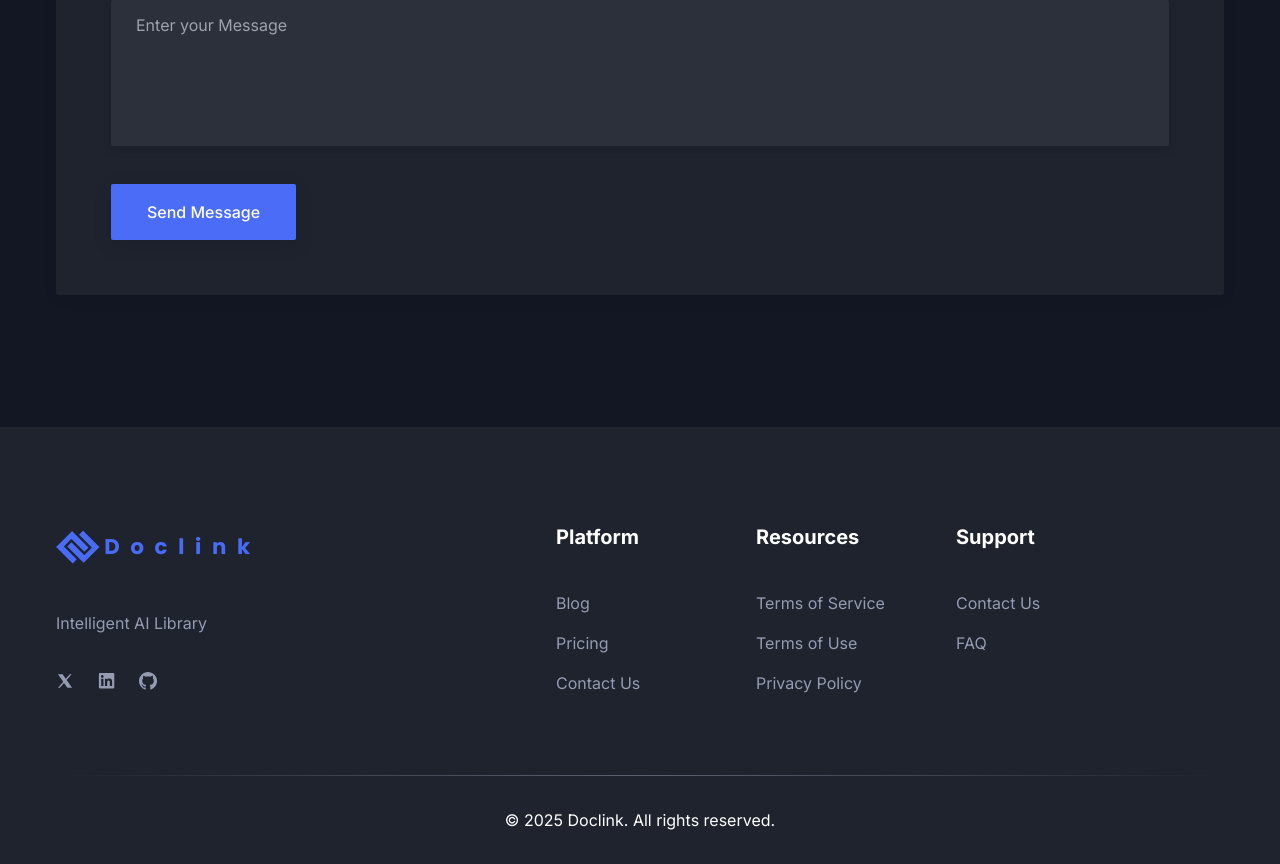
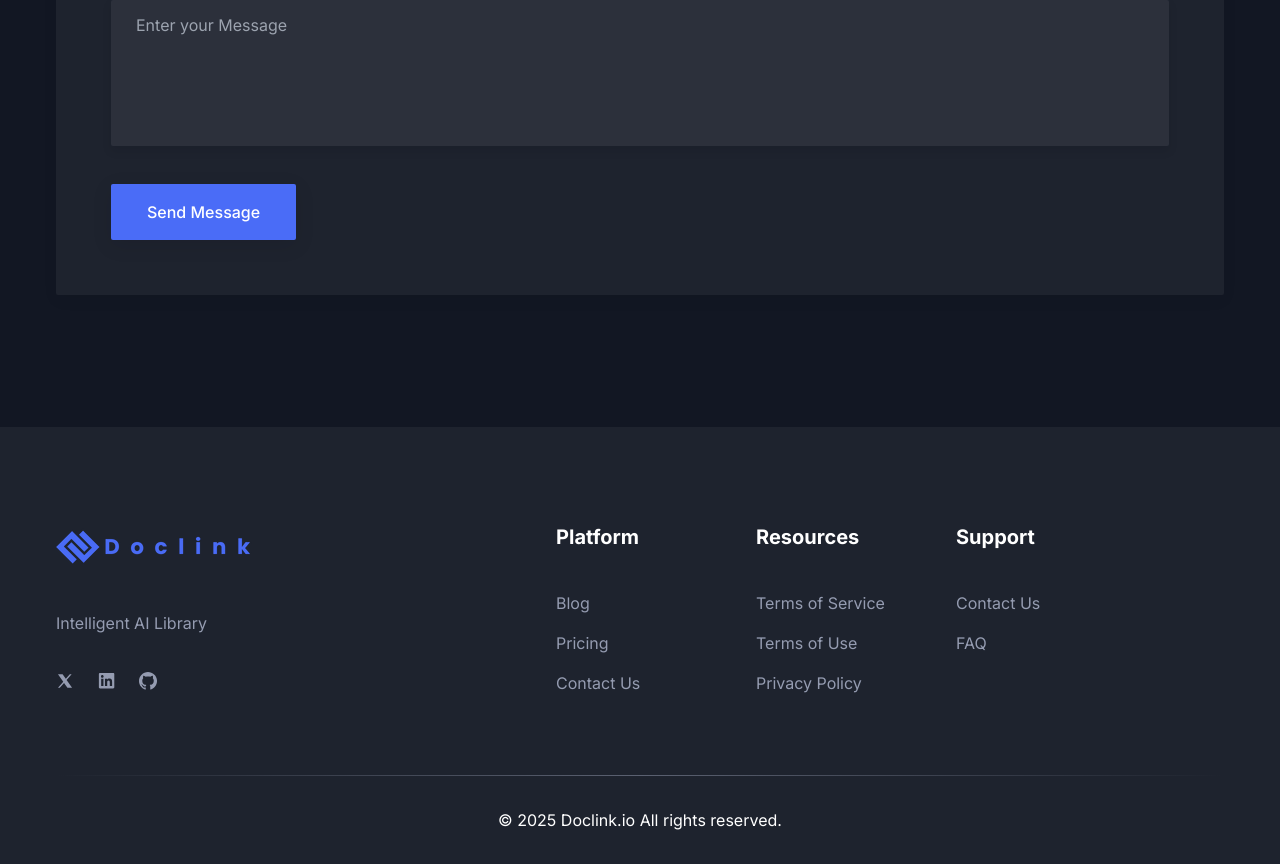
Before and after one commit to rahmansahinler1/doclink_website, a Next.js app: page / in a window 1280 px wide. Shown: the part 7585-8449 px from the top of the page. Built offline with nearby package versions, Linux system fonts and the light colour scheme; no server answers.

Commit message:
fix: footer doclink text

```diff
--- a/src/components/Footer/index.tsx
+++ b/src/components/Footer/index.tsx
@@ -186,7 +186,7 @@ const Footer = () => {
           <div className="h-px w-full bg-gradient-to-r from-transparent via-[#D2D8E183] to-transparent dark:via-[#959CB183]"></div>
           <div className="py-8">
             <p className="text-center text-base text-body-color dark:text-white">
-              © 2025 Doclink. All rights reserved.
+              © 2025 Doclink.io All rights reserved.
             </p>
           </div>
         </div>
```
